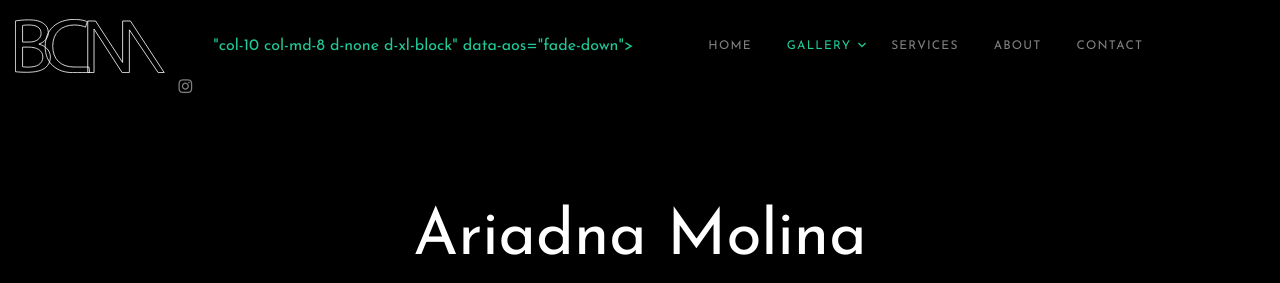
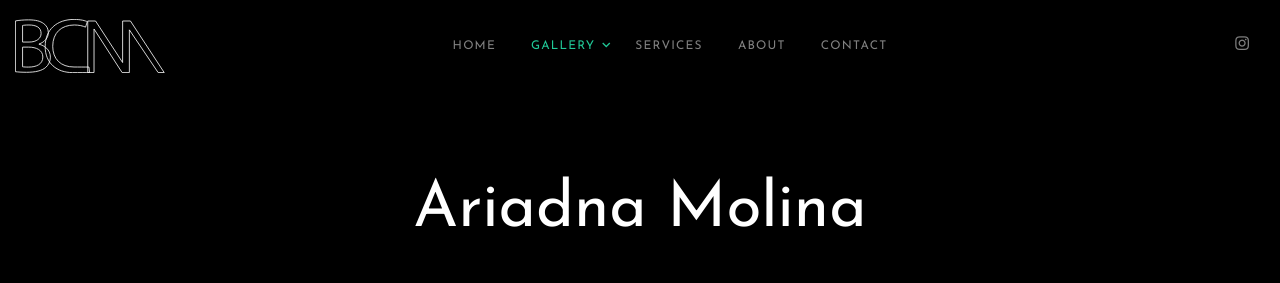
Before and after one commit to SaidRG/Barcelona_Desde_El_Metro, a plain HTML site: page single_ari.html in a window 1280 px wide. Shown: the top 283 px of the page. Drawn offline with Linux system fonts and the light colour scheme; files whose address does not match are found by name.

Commit message:
Update single_ari.html

```diff
--- a/single_ari.html
+++ b/single_ari.html
@@ -48,9 +48,10 @@
       <div class="container-fluid">
         <div class="row align-items-center">
 
-          <div class="col-6 col-xl-2" data-aos="fade-down">
+           <div class="col-6 col-xl-2" data-aos="fade-down">
             <a href="index.html"><img src="images/logo.svg"width="150px">
-          </div>"col-10 col-md-8 d-none d-xl-block" data-aos="fade-down">
+          </div>
+          <div class="col-10 col-md-8 d-none d-xl-block" data-aos="fade-down">
             <nav class="site-navigation position-relative text-right text-lg-center" role="navigation">
 
               <ul class="site-menu js-clone-nav mx-auto d-none d-lg-block">
```
